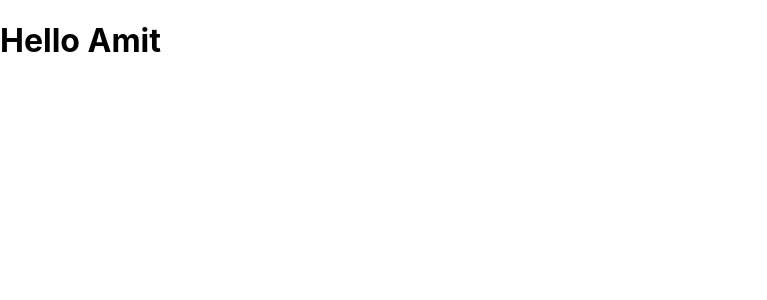
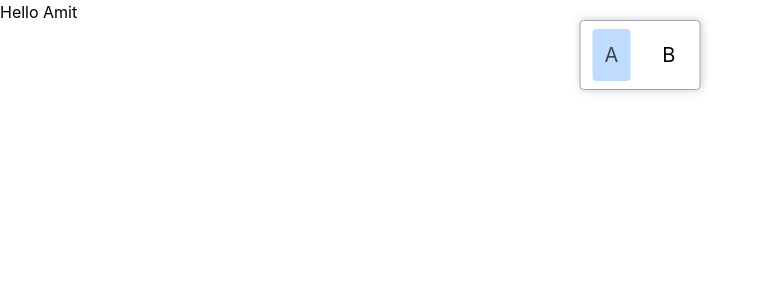
Before and after one commit to Hebion432/Riffboard, a React (Create React App) app: page / in a window 1280 px wide. Shown: the top 300 px of the page, without its empty margins (0-767 px from the left). Built offline with nearby package versions, Linux system fonts and the light colour scheme.

Commit message:
added toolbar component, tailwind, classnames

```diff
--- a/package.json
+++ b/package.json
@@ -7,6 +7,7 @@
     "@testing-library/jest-dom": "^6.6.3",
     "@testing-library/react": "^16.3.0",
     "@testing-library/user-event": "^13.5.0",
+    "classnames": "^2.5.1",
     "react": "^19.1.0",
     "react-dom": "^19.1.0",
     "react-scripts": "5.0.1",
@@ -36,5 +37,8 @@
       "last 1 firefox version",
       "last 1 safari version"
     ]
+  },
+  "devDependencies": {
+    "tailwindcss": "^3.4.17"
   }
 }
--- a/src/App.js
+++ b/src/App.js
@@ -1,6 +1,9 @@
+import Toolbar from "./Components/Toolbar";
+
 function App() {
   return (
     <div className="App">
+      <Toolbar />
       <h1>Hello Amit</h1>
     </div>
   );
--- /dev/null
+++ b/src/Components/Toolbar/index.js
@@ -0,0 +1,33 @@
+import React, { useState } from "react";
+
+import classes from "./index.module.css";
+
+import cx from "classnames"; // to conditionally give class names
+
+function Toolbar() {
+  const [activeToolItem, setActiveToolItem] = useState("A");
+
+  return (
+    <div className={classes.container}>
+      <div
+        className={cx(classes.toolItem, {
+          [classes.active]: activeToolItem === "A", // here if activeToolitem is A then only add active class
+        })}
+        onClick={() => setActiveToolItem("A")}
+      >
+        A
+      </div>
+
+      <div
+        className={cx(classes.toolItem, {
+          [classes.active]: activeToolItem === "B",
+        })}
+        onClick={() => setActiveToolItem("B")}
+      >
+        B
+      </div>
+    </div>
+  );
+}
+
+export default Toolbar;
--- /dev/null
+++ b/src/Components/Toolbar/index.module.css
@@ -0,0 +1,17 @@
+.container {
+  @apply absolute left-1/2 top-5 px-3 py-2 flex rounded border border-gray-400;
+  transform: translateX(-50%);
+  box-shadow: 1px 0 10px rgba(0, 0, 0, 0.2);
+}
+
+.toolItem {
+  @apply flex justify-center items-center text-xl p-3 text-black mr-5 last:mr-0 cursor-pointer;
+}
+
+.toolItem:hover {
+  @apply bg-blue-50 text-gray-700 rounded;
+}
+
+.toolItem.active {
+  @apply bg-blue-200 text-gray-700 rounded;
+}
--- /dev/null
+++ b/tailwind.config.js
@@ -0,0 +1,8 @@
+/** @type {import('tailwindcss').Config} */
+module.exports = {
+  content: ["./src/**/*.{js,jsx,ts,tsx}"],
+  theme: {
+    extend: {},
+  },
+  plugins: [],
+};
```
Also changed, not shown: src/index.css (+7 -3 lines), 1 other file (tests, documents, lock files or other folders).
